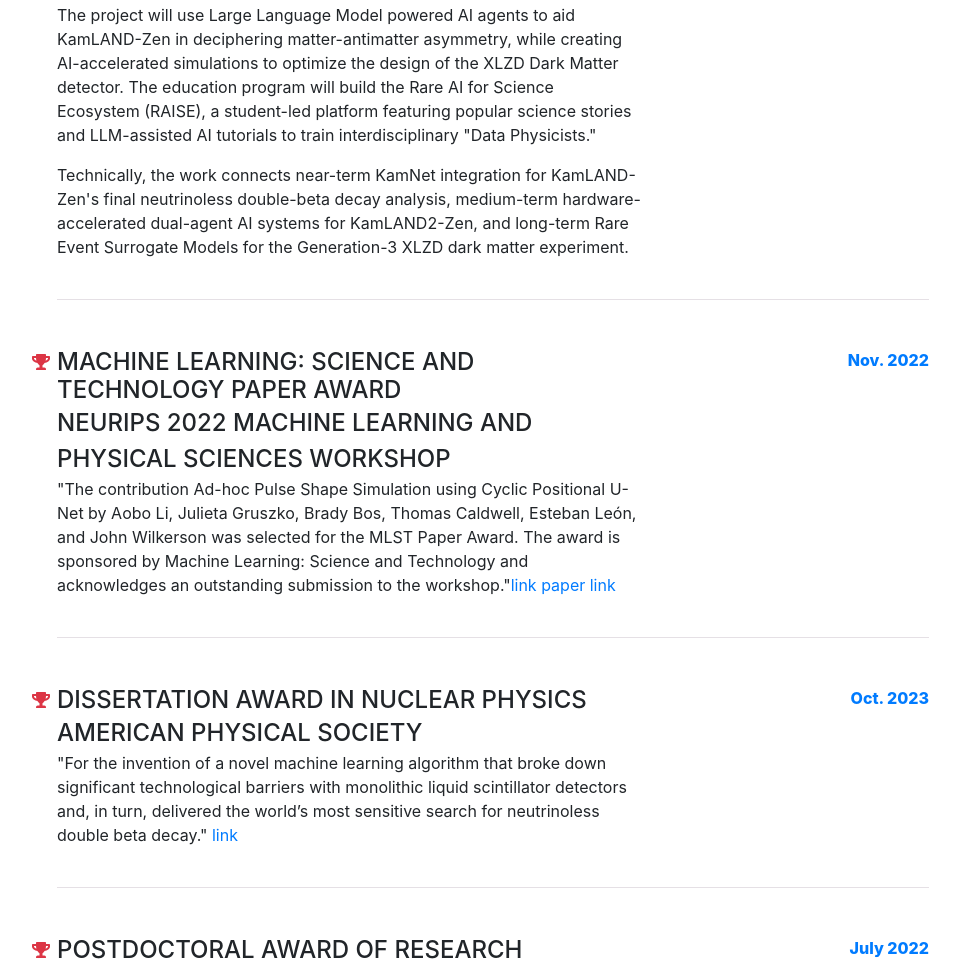
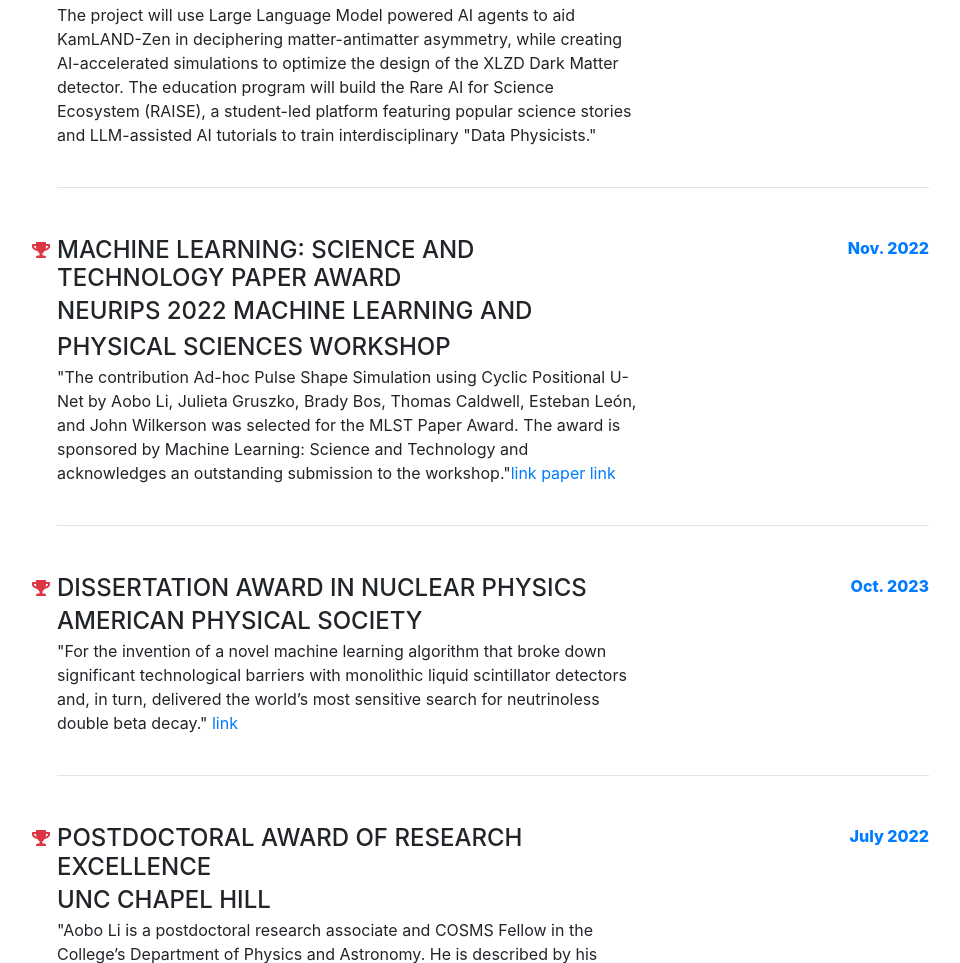
Before and after one commit to aobol/AoboLi, a website with bundled scripts: page index.html in a window 1280 px wide. Shown: the part 10492-11455 px from the top of the page, without its empty margins (303-1263 px from the left). Built offline with nearby package versions, Linux system fonts and the light colour scheme; a web font is replaced by a local one.

Commit message:
Trim NSF CAREER award description

```diff
--- a/index.html
+++ b/index.html
@@ -981,7 +981,6 @@
                             <div class="subheading mb-0">National Science Foundation</div>
                             <p><strong>Transforming rare event search with Artificial Intelligence.</strong> This CAREER project develops AI algorithms for two world-leading experiments, KamLAND-Zen and XLZD, to help answer why the universe is dominated by matter and why Dark Matter has remained undetected in experiments on Earth. <a href="https://www.nsf.gov/awardsearch/show-award?AWD_ID=2542832">link</a></p>
                             <p>The project will use Large Language Model powered AI agents to aid KamLAND-Zen in deciphering matter-antimatter asymmetry, while creating AI-accelerated simulations to optimize the design of the XLZD Dark Matter detector. The education program will build the Rare AI for Science Ecosystem (RAISE), a student-led platform featuring popular science stories and LLM-assisted AI tutorials to train interdisciplinary "Data Physicists."</p>
-                            <p>Technically, the work connects near-term KamNet integration for KamLAND-Zen's final neutrinoless double-beta decay analysis, medium-term hardware-accelerated dual-agent AI systems for KamLAND2-Zen, and long-term Rare Event Surrogate Models for the Generation-3 XLZD dark matter experiment.</p>
                         </div>
                         <div class="resume-date text-md-right">
                           <span class="text-primary">2026</span>
```
